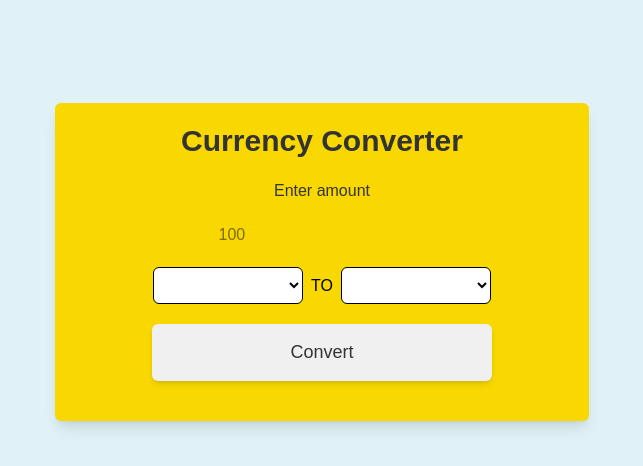
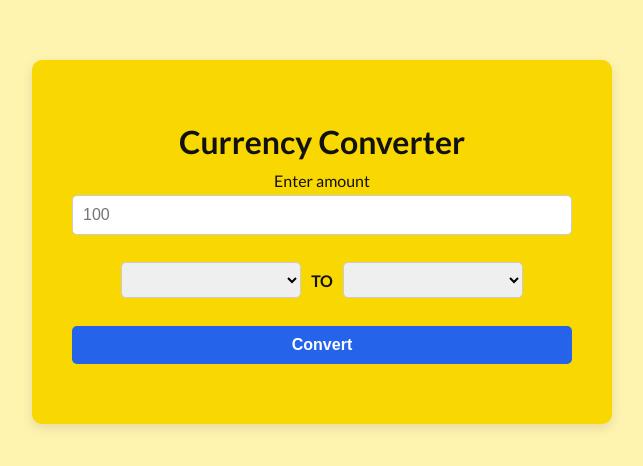
Before and after one commit to KrishnaKK3008/Pixel-Projects, a plain HTML site: page JS/CurrencyConvertor/index.html in a window 1280 px wide. Shown: the part 158-624 px from the top of the page, without its empty margins (318-961 px from the left). Drawn offline with nearby package versions, Linux system fonts and the light colour scheme; files that its build step writes are made by us from their sources; no server answers.

Commit message:
Fixed Currency CSS

```diff
--- a/JS/CurrencyConvertor/index.html
+++ b/JS/CurrencyConvertor/index.html
@@ -1,28 +1,27 @@
 <!DOCTYPE html>
 <html lang="en">
 <head>
-    <meta charset="UTF-8">
-    <meta name="viewport" content="width=device-width, initial-scale=1.0">
-    <title>Currency Converter</title>
-    <link rel="stylesheet" href="style.css">
-    <script src="https://cdn.jsdelivr.net/npm/@tailwindcss/browser@4"></script>
-    <link rel="preconnect" href="https://fonts.googleapis.com">
-    <link rel="preconnect" href="https://fonts.gstatic.com" crossorigin>
-    <link href="https://fonts.googleapis.com/css2?family=DM+Serif+Display:ital@0;1&family=Lato:ital,wght@0,100;0,300;0,400;0,700;0,900;1,100;1,300;1,400;1,700;1,900&display=swap" rel="stylesheet">
+  <meta charset="UTF-8" />
+  <meta name="viewport" content="width=device-width, initial-scale=1.0"/>
+  <title>Currency Converter</title>
+  <link rel="stylesheet" href="styles.css" />
+  <link href="https://fonts.googleapis.com/css2?family=DM+Serif+Display:ital@0;1&family=Lato:wght@100;300;400;700;900&display=swap" rel="stylesheet">
 </head>
 <body>
-    <div class="w-5/12 max-w-[1200px] mx-auto bg-[#F8D800] shadow-lg mt-10 flex flex-col items-center justify-center p-5 rounded-md gap-5">
-        <h1 class="serif text-[#333] text-3xl font-bold">Currency Converter</h1>
-        <p class="text-[#333]">Enter amount</p>
-        <input class="input" type="number" id="amount" placeholder="100" required>
-        <div class="flex gap-2 justify-center items-center">
-            <select class="w-[150px] border p-2 bg-white rounded-md" name="from" id="from"></select>
-            <p>TO</p>
-            <select class="w-[150px] border p-2 bg-white rounded-md" name="to" id="to"></select>
-        </div>
-        <button class="bg-[#007bff] text-white shadow-md p-2 rounded-md w-[340px]" id="convert">Convert</button>
-        <p id="result"></p>
+  <div class="container">
+    <h1 class="heading">Currency Converter</h1>
+    <p class="label">Enter amount</p>
+    <input class="input" type="number" id="amount" placeholder="100" required />
+
+    <div class="selectors">
+      <select class="select" id="from"></select>
+      <p class="to-text">TO</p>
+      <select class="select" id="to"></select>
     </div>
+
+    <button class="button" id="convert">Convert</button>
+    <p id="result" class="result"></p>
+  </div>
+  <script src="script.js"></script>
 </body>
-<script src="script.js"></script>
 </html>
--- a/JS/CurrencyConvertor/styles.css
+++ b/JS/CurrencyConvertor/styles.css
@@ -1,17 +1,86 @@
-body{
-  font-family: "Lato";
-  background-color: #f4f4f4;
+body {
+  margin: 0;
+  padding: 0;
+  font-family: 'Lato', sans-serif;
+  background-color: #fff3b0; /* light yellow background */
   display: flex;
-  flex-direction: column;
   justify-content: center;
   align-items: center;
   height: 100vh;
 }
 
-.input{
-  padding: 4px;
+.container {
+  background-color: #f8d800; /* bright yellow */
+  padding: 40px;
+  border-radius: 10px;
+  box-shadow: 0 4px 12px rgba(0, 0, 0, 0.1);
+  width: 100%;
+  max-width: 500px;
+  text-align: center;
+}
+
+h1 {
+  color: #111;
+  font-size: 2rem;
+  margin-bottom: 10px;
+}
+
+.label {
+  margin: 10px 0 5px;
+  color: #111;
+  font-size: 1rem;
+}
+
+.input {
+  padding: 10px;
   border-radius: 5px;
-  border: 1px solid #333;
-  background-color: #fff;
-  width: 340px;
+  border: 1px solid #ccc;
+  font-size: 16px;
+  width: 100%;
+  margin-bottom: 20px;
+  box-sizing: border-box;
 }
+
+.selectors {
+  display: flex;
+  justify-content: center;
+  align-items: center;
+  gap: 10px;
+  margin-bottom: 20px;
+}
+
+.select {
+  width: 180px;
+  padding: 8px;
+  border-radius: 5px;
+  border: 1px solid #ccc;
+  font-size: 14px;
+}
+
+.to-text {
+  font-weight: bold;
+  color: #111;
+}
+
+.button {
+  background-color: #2563eb; /* blue */
+  color: white;
+  font-size: 16px;
+  padding: 10px;
+  width: 100%;
+  border: none;
+  border-radius: 5px;
+  cursor: pointer;
+  font-weight: 600;
+}
+
+.button:hover {
+  background-color: #1e40af;
+}
+
+.result {
+  margin-top: 20px;
+  font-size: 16px;
+  color: #111;
+  font-weight: 500;
+}
```
